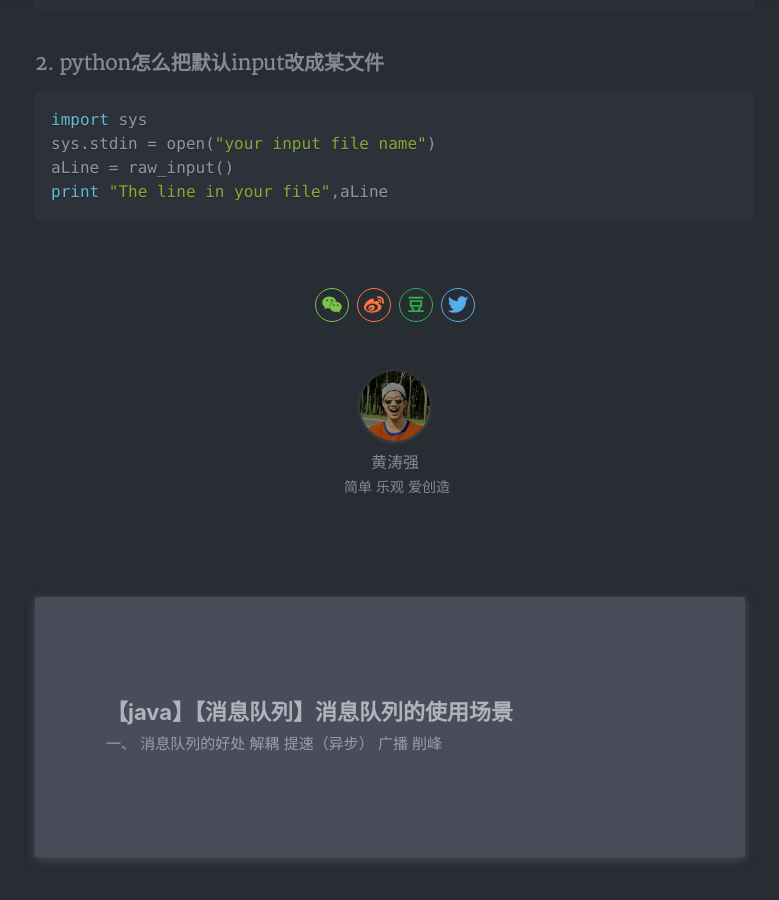
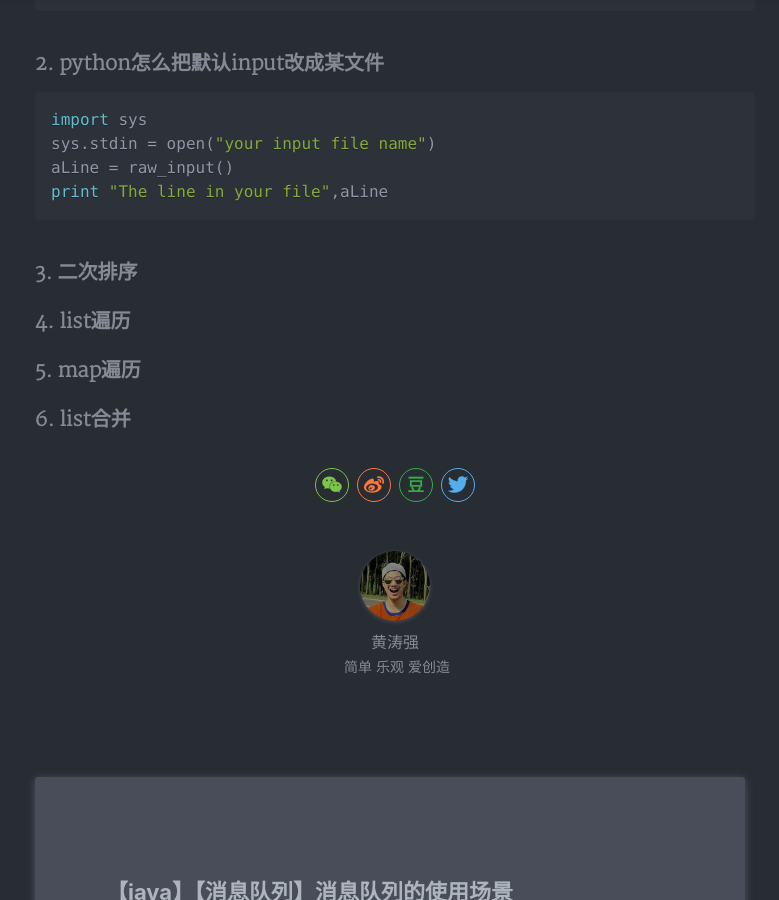
Before and after one commit to hugoTQ/hugoTQ.github.io, a Jekyll site: the page built from _posts/2023-05-05-【Python】python小处理总结.md, in a window 1280 px wide and 900 px high, scrolled down 678 px. Shown: the whole window, without its empty margins (245-1024 px from the left). Built offline with Jekyll 4.4.1, drawn with Linux system fonts in a browser that asks for light colours; nearby versions of some CDN libraries; our own code applies the rules of GitHub Pages for plain Markdown files; a style sheet for code colours, icons or effects is not loaded.

Commit message:
Update 2023-05-05-【Python】python小处理总结.md

````diff
--- a/_posts/2023-05-05-【Python】python小处理总结.md
+++ b/_posts/2023-05-05-【Python】python小处理总结.md
@@ -18,3 +18,11 @@ sys.stdin = open("your input file name")
 aLine = raw_input()
 print "The line in your file",aLine
 ```
+
+### 3. 二次排序
+
+### 4. list遍历
+
+### 5. map遍历
+
+### 6. list合并
````
